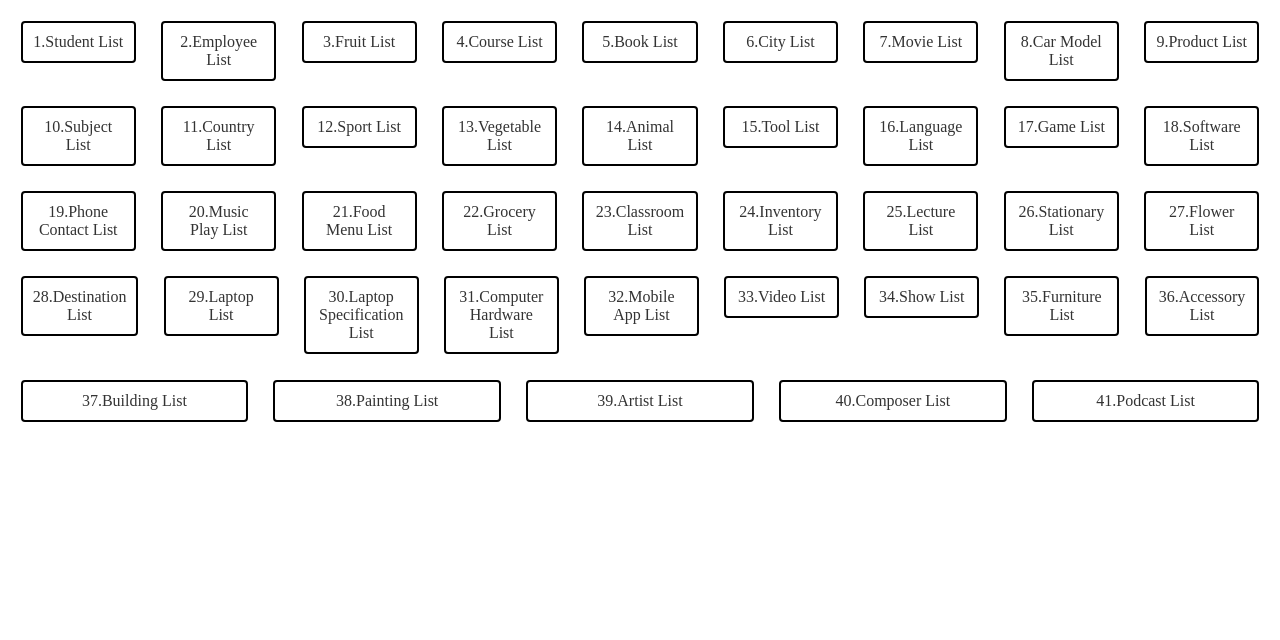
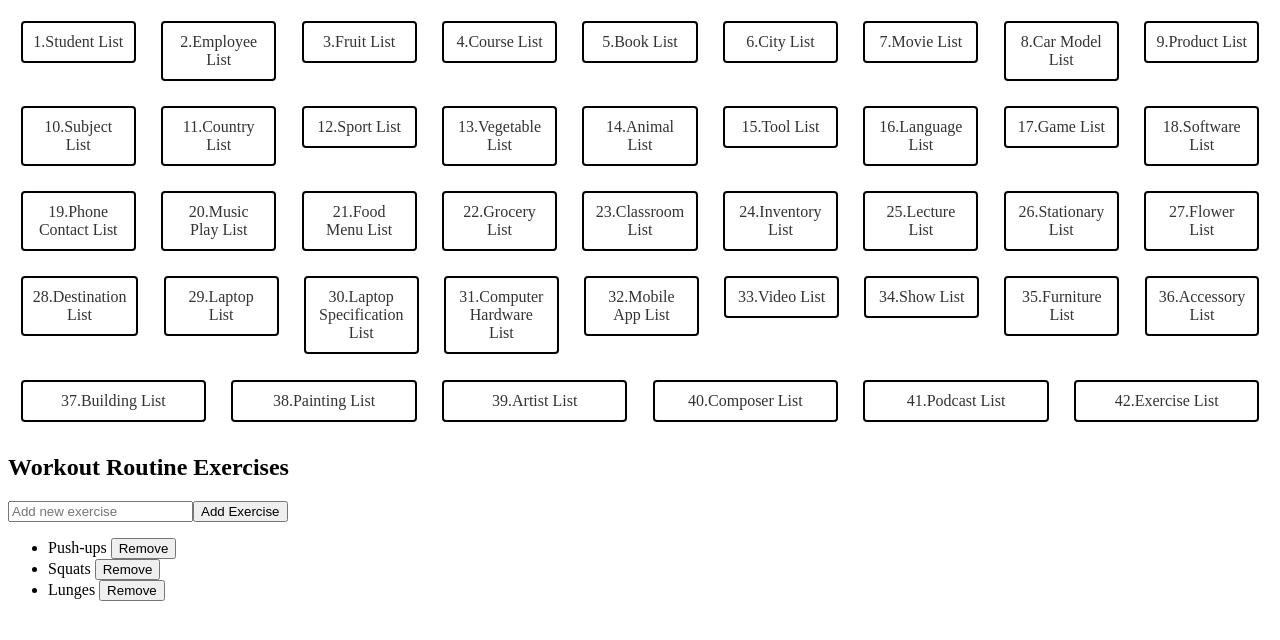
Before and after one commit to Xavierbaliw/Activity15-Angular-with-TypeScript-and-Data-Structures, an Angular app: page /exerciselist in a window 1280 px wide. Before the commit this address led to /. Shown: the top 640 px of the page. Built offline with nearby package versions, Linux system fonts and the light colour scheme.

Commit message:
42TH COMMIT exerciselist

```diff
--- a/src/app/app.component.html
+++ b/src/app/app.component.html
@@ -41,7 +41,7 @@
     <li><a routerLink="artistlist">39.Artist List</a></li>
     <li><a routerLink="composerlist">40.Composer List</a></li>
     <li><a routerLink="podcastlist">41.Podcast List</a></li>
-
+    <li><a routerLink="exerciselist">42.Exercise List</a></li>
 
 
   </ul>
--- a/src/app/app.module.ts
+++ b/src/app/app.module.ts
@@ -48,6 +48,7 @@ import {PaintingListComponent} from "./component/painting-list/painting-list.com
 import {ArtistListComponent} from "./component/artist-list/artist-list.component";
 import {ComposerListComponent} from "./component/composer-list/composer-list.component";
 import {PodcastListComponent} from "./component/podcast-list/podcast-list.component";
+import {ExerciseListComponent} from "./component/exercise-list/exercise-list.component";
 
 
 const routes: Routes = [
@@ -92,7 +93,7 @@ const routes: Routes = [
   {path: 'artistlist', component: ArtistListComponent},
   {path: 'composerlist', component: ComposerListComponent},
   {path: 'podcastlist', component: PodcastListComponent},
-
+  {path: 'exerciselist', component: ExerciseListComponent},
 
 
   ]
@@ -149,6 +150,7 @@ const routes: Routes = [
     ArtistListComponent,
     ComposerListComponent,
     PodcastListComponent,
+    ExerciseListComponent,
     ],
   providers: [
 
--- /dev/null
+++ b/src/app/component/exercise-list/exercise-list.component.html
@@ -0,0 +1,13 @@
+<div>
+  <h2>Workout Routine Exercises</h2>
+
+  <input type="text" [(ngModel)]="exerciseName" placeholder="Add new exercise">
+  <button (click)="addExercise()">Add Exercise</button>
+
+  <ul>
+    <li *ngFor="let exercise of exercises; let i = index">
+      {{ exercise }}
+      <button (click)="removeExercise(i)">Remove</button>
+    </li>
+  </ul>
+</div>
--- /dev/null
+++ b/src/app/component/exercise-list/exercise-list.component.ts
@@ -0,0 +1,22 @@
+import { Component } from '@angular/core';
+
+@Component({
+  selector: 'app-exercise-list',
+  templateUrl: './exercise-list.component.html',
+  styleUrl: './exercise-list.component.css'
+})
+export class ExerciseListComponent {
+  exercises: string[] = ['Push-ups', 'Squats', 'Lunges'];
+  exerciseName: string = '';
+
+  addExercise() {
+    if (this.exerciseName.trim()) {
+      this.exercises.push(this.exerciseName.trim());
+      this.exerciseName = '';
+    }
+  }
+
+  removeExercise(index: number) {
+    this.exercises.splice(index, 1);
+  }
+}
```
Also changed, not shown: src/app/component/exercise-list/exercise-list.component.css (added), 1 other file (tests, documents, lock files or other folders).
